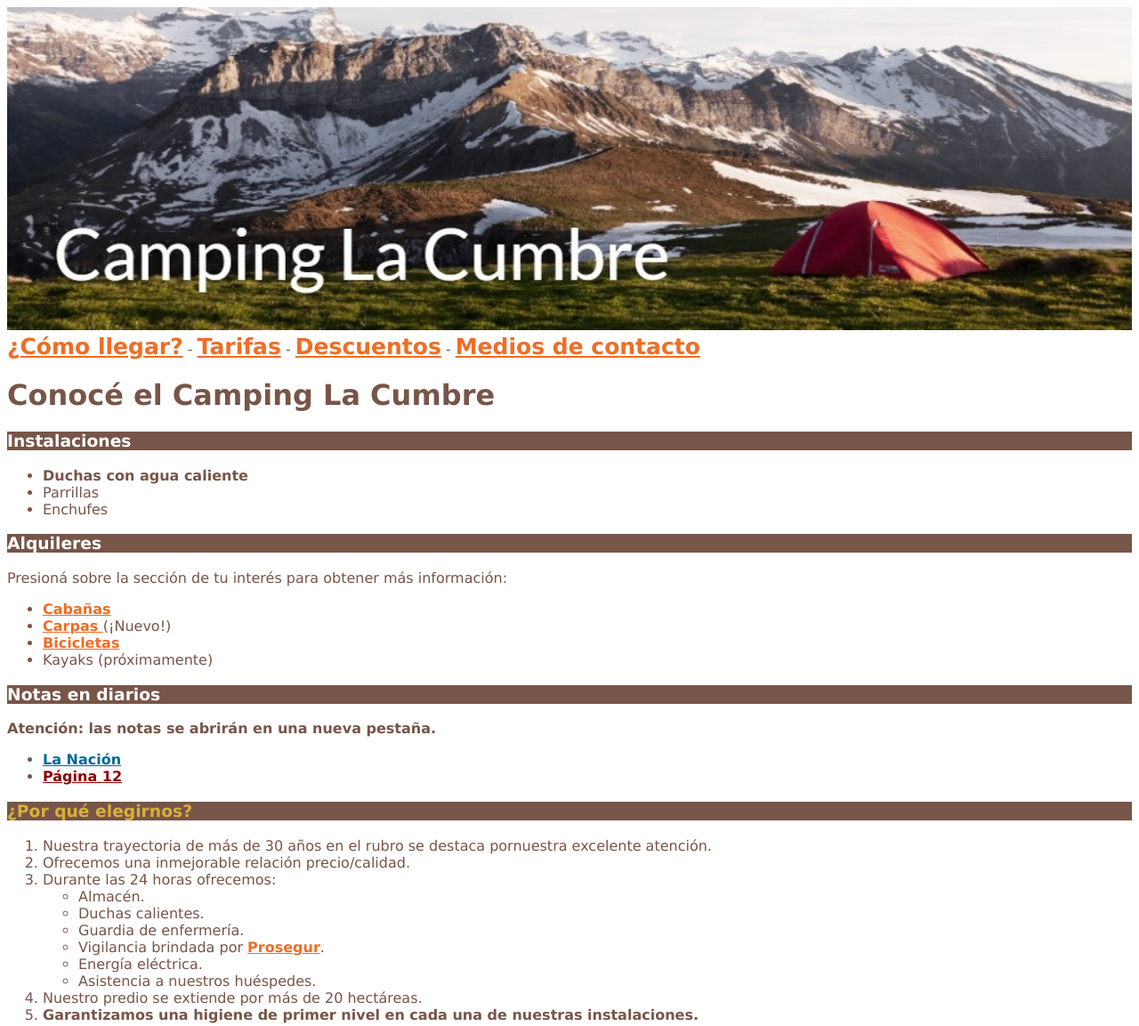
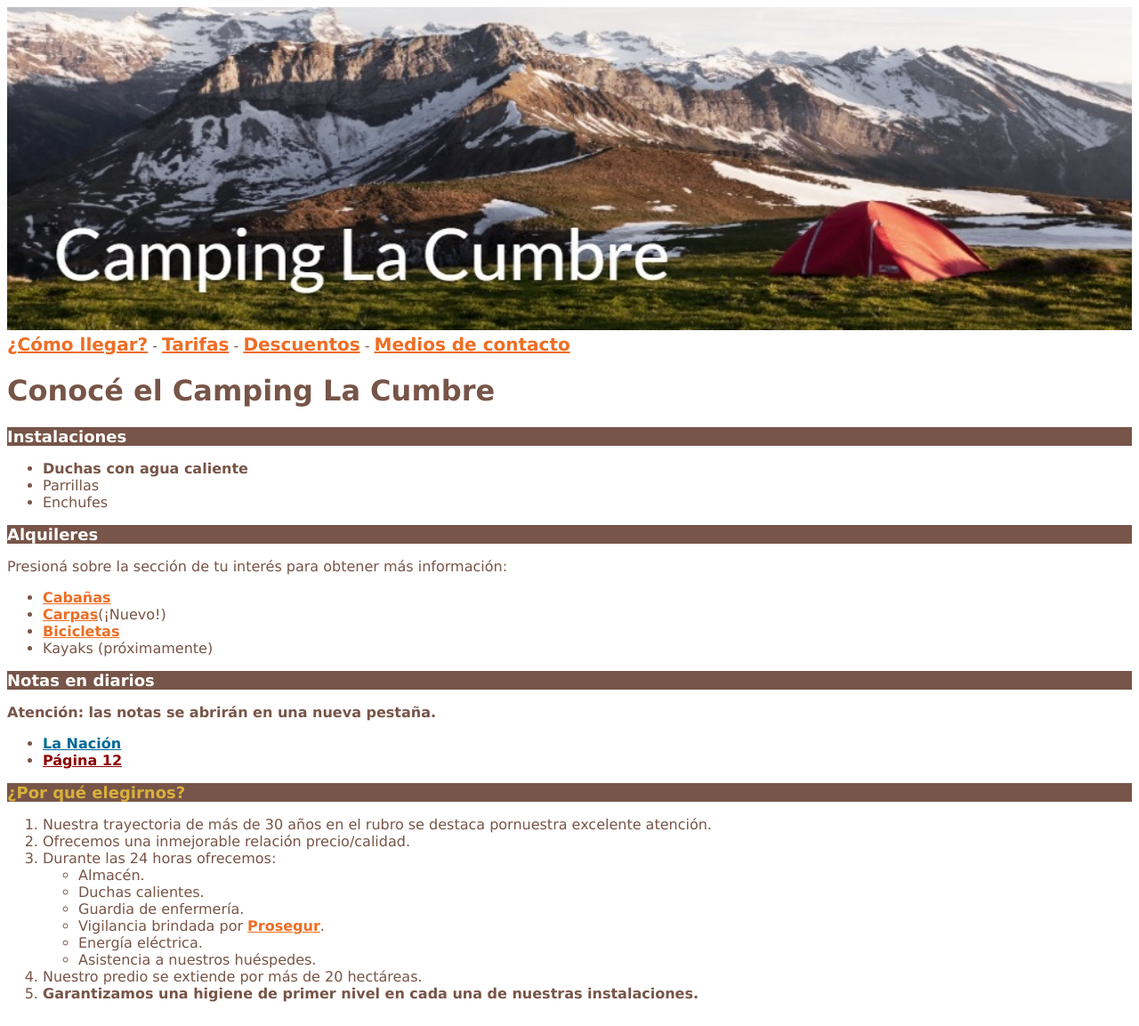
Before and after one commit to cristufarace/BootCamp-FullStack-Tarea-IT-03, a plain HTML site: page src/index.html in a window 1280 px wide. Shown: the whole page at 89% size. Drawn offline with Linux system fonts and the light colour scheme.

Commit message:
Los elementos de heading deben seguir una jerarquia, por eso reemplace los h3 por h2 y le cambie el tamaño de la fuente con CSS. Ademas arregle el tamaño de los links del nav.

```diff
--- a/src/index.html
+++ b/src/index.html
@@ -22,7 +22,7 @@
 
       <!-- Seccion 1. Instalaciones -->
       <section>
-        <h3>Instalaciones</h3>
+        <h2>Instalaciones</h2>
         <ul>
           <li><b>Duchas con agua caliente</b></li>
           <li>Parrillas</li>
@@ -32,19 +32,19 @@
 
       <!-- Seccion 2. Alquileres -->
       <section>
-        <h3>Alquileres</h3>
+        <h2>Alquileres</h2>
         <p>Presioná sobre la sección de tu interés para obtener más información:</p>
         <ul>
           <li><a href="#">Cabañas</a></li>
-          <li><a href="#">Carpas </a>(¡Nuevo!)</li>
-          <li><a href="#"> Bicicletas</a></li>
+          <li><a href="#">Carpas</a>(¡Nuevo!)</li>
+          <li><a href="#">Bicicletas</a></li>
           <li>Kayaks (próximamente)</li>
         </ul>
       </section>
 
       <!-- Seccion 3. Notas en Diarios -->
       <section>
-        <h3>Notas en diarios</h3>
+        <h2>Notas en diarios</h2>
         <p><b>Atención: las notas se abrirán en una nueva pestaña.</b></p>
         <ul>
           <li><a class="laNacion" href="#">La Nación </a></li>
@@ -54,7 +54,7 @@
 
       <!-- Seccion 4. Por Que Elegirnos -->
       <section>
-        <h3 class="elegirnos">¿Por qué elegirnos?</h3>
+        <h2 class="elegirnos">¿Por qué elegirnos?</h2>
         <ol>
           <li>Nuestra trayectoria de más de 30 años en el rubro se destaca pornuestra excelente atención.</li>
           <li>Ofrecemos una inmejorable relación precio/calidad.</li>
--- a/src/static/css/style.css
+++ b/src/static/css/style.css
@@ -24,7 +24,7 @@ body {
 }
 
 nav a {
-  font-size: 25px;
+  font-size: 20px;
 }
 
 a {
@@ -32,9 +32,11 @@ a {
   color: var(--color-link);
 }
 
-h3 {
+h2 {
   color: var(--color-en-primario);
   background: var(--color-primario);
+
+  font-size: 18px;
 }
 
 .elegirnos {
```
